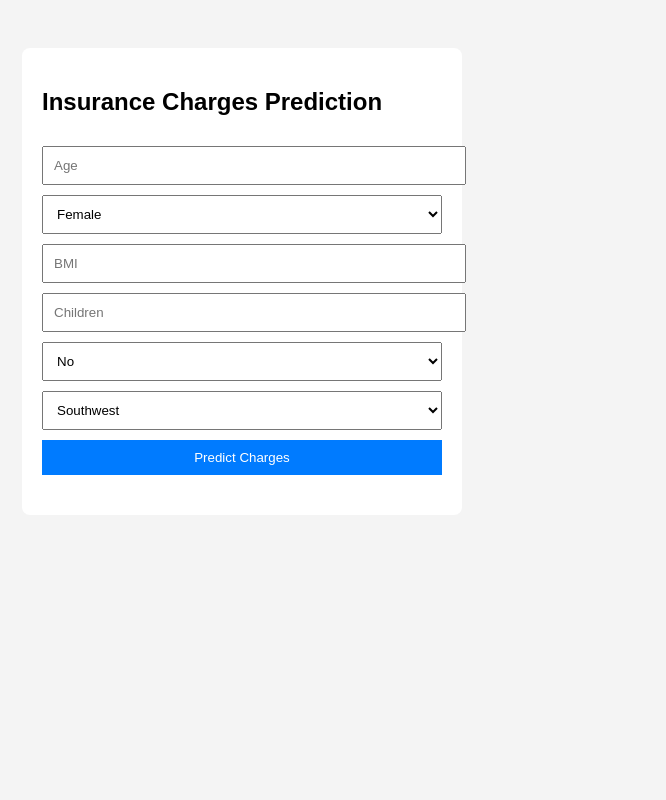
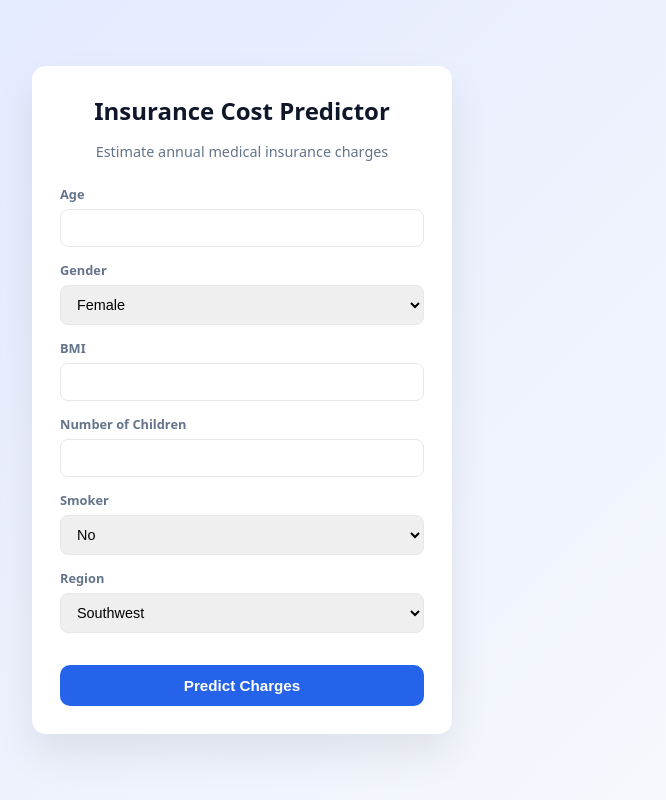
Before and after one commit to alphabhetmail-cpu/Model-Deployement, a Flask app: page / in a window 1280 px wide. Shown: the whole page, without its empty margins (398-1064 px from the left). Run offline with Flask 3, Linux system fonts and the light colour scheme; parts of the project's set-up code (start-up, migrations or seed data) failed here and were passed over.

Commit message:
Enhance index.html: update styles and improve form structure for better user experience

```diff
--- a/templates/index.html
+++ b/templates/index.html
@@ -4,75 +4,187 @@
   <meta charset="UTF-8" />
   <meta name="viewport" content="width=device-width, initial-scale=1.0" />
   <title>Insurance Cost Predictor</title>
+
   <style>
+    :root {
+      --primary: #2563eb;
+      --bg: #f8fafc;
+      --card: #ffffff;
+      --text: #0f172a;
+      --muted: #64748b;
+      --border: #e5e7eb;
+      --success: #16a34a;
+    }
+
+    * {
+      box-sizing: border-box;
+    }
+
     body {
-        font-family: Arial, sans-serif;
-        background: #f4f4f4;
-        padding: 40px;
+      margin: 0;
+      min-height: 100vh;
+      font-family: system-ui, -apple-system, BlinkMacSystemFont, "Segoe UI",
+        Roboto, Ubuntu, sans-serif;
+      background: linear-gradient(135deg, #e0e7ff, #f8fafc);
+      display: flex;
+      align-items: center;
+      justify-content: center;
+      padding: 24px;
+      color: var(--text);
     }
-      .container {
-        max-width: 400px;
-        background: white;
-        padding: 20px;
-        margin: auto;
+
+    .card {
+      width: 100%;
+      max-width: 420px;
+      background: var(--card);
+      border-radius: 14px;
+      padding: 28px;
+      box-shadow: 0 20px 40px rgba(0, 0, 0, 0.08);
+    }
+
+    h1 {
+      margin: 0 0 8px;
+      font-size: 1.5rem;
+      font-weight: 700;
+      text-align: center;
+    }
+
+    .subtitle {
+      text-align: center;
+      color: var(--muted);
+      font-size: 0.9rem;
+      margin-bottom: 24px;
+    }
+
+    .field {
+      margin-bottom: 14px;
+    }
+
+    label {
+      display: block;
+      font-size: 0.8rem;
+      font-weight: 600;
+      margin-bottom: 6px;
+      color: var(--muted);
+    }
+
+    input,
+    select {
+      width: 100%;
+      padding: 10px 12px;
       border-radius: 8px;
+      border: 1px solid var(--border);
+      font-size: 0.9rem;
+      outline: none;
+      transition: border 0.2s, box-shadow 0.2s;
     }
-      input,
-      select,
+
+    input:focus,
+    select:focus {
+      border-color: var(--primary);
+      box-shadow: 0 0 0 3px rgba(37, 99, 235, 0.15);
+    }
+
     button {
       width: 100%;
-        padding: 10px;
-        margin-top: 10px;
+      margin-top: 18px;
+      padding: 12px;
+      border: none;
+      border-radius: 10px;
+      background: var(--primary);
+      color: white;
+      font-size: 0.95rem;
+      font-weight: 600;
+      cursor: pointer;
+      transition: transform 0.1s ease, box-shadow 0.1s ease,
+        background 0.2s ease;
     }
-      button {
-        background: #007bff;
-        color: white;
-        border: none;
-        cursor: pointer;
+
+    button:hover {
+      background: #1d4ed8;
+      box-shadow: 0 8px 20px rgba(37, 99, 235, 0.35);
     }
-      button:hover {
-        background: #0056b3;
+
+    button:active {
+      transform: scale(0.98);
     }
+
     .result {
-        margin-top: 20px;
-        font-weight: bold;
+      margin-top: 22px;
+      padding: 14px;
+      border-radius: 10px;
+      background: #f0fdf4;
+      color: var(--success);
+      font-weight: 700;
+      text-align: center;
+      display: none;
+    }
+
+    .loading {
+      opacity: 0.7;
+      pointer-events: none;
     }
   </style>
 </head>
+
 <body>
-    <div class="container">
-      <h2>Insurance Charges Prediction</h2>
+  <div class="card">
+    <h1>Insurance Cost Predictor</h1>
+    <p class="subtitle">
+      Estimate annual medical insurance charges
+    </p>
 
-      <input type="number" id="age" placeholder="Age" required />
+    <div class="field">
+      <label for="age">Age</label>
+      <input type="number" id="age" min="1" required />
+    </div>
 
-      <select id="sex" title="Select gender">
+    <div class="field">
+      <label for="sex">Gender</label>
+      <select id="sex">
         <option value="female">Female</option>
         <option value="male">Male</option>
       </select>
+    </div>
 
-      <input type="number" step="0.1" id="bmi" placeholder="BMI" required />
+    <div class="field">
+      <label for="bmi">BMI</label>
+      <input type="number" step="0.1" id="bmi" required />
+    </div>
 
-      <input type="number" id="children" placeholder="Children" required />
+    <div class="field">
+      <label for="children">Number of Children</label>
+      <input type="number" id="children" min="0" required />
+    </div>
 
-      <select id="smoker" , title="Smoker status">
+    <div class="field">
+      <label for="smoker">Smoker</label>
+      <select id="smoker">
         <option value="no">No</option>
         <option value="yes">Yes</option>
       </select>
+    </div>
 
-      <select id="region" , title="Select region">
+    <div class="field">
+      <label for="region">Region</label>
+      <select id="region">
         <option value="southwest">Southwest</option>
         <option value="southeast">Southeast</option>
         <option value="northwest">Northwest</option>
         <option value="northeast">Northeast</option>
       </select>
+    </div>
 
-      <button onclick="predict()">Predict Charges</button>
+    <button id="predictBtn" onclick="predict()">Predict Charges</button>
 
     <div class="result" id="result"></div>
   </div>
 
   <script>
     function predict() {
+      const btn = document.getElementById("predictBtn");
+      const resultBox = document.getElementById("result");
+
       const data = {
         age: Number(document.getElementById("age").value),
         sex: document.getElementById("sex").value,
@@ -82,22 +194,29 @@
         region: document.getElementById("region").value,
       };
 
+      btn.classList.add("loading");
+      btn.innerText = "Predicting...";
+      resultBox.style.display = "none";
+
       fetch("/predict", {
         method: "POST",
-          headers: {
-            "Content-Type": "application/json",
-          },
+        headers: { "Content-Type": "application/json" },
         body: JSON.stringify(data),
       })
-          .then((response) => response.json())
-          .then((result) => {
-            if (result.prediction !== undefined) {
-              document.getElementById("result").innerText =
-                "Predicted Charges: ₹ " + result.prediction.toFixed(2);
+        .then((res) => res.json())
+        .then((res) => {
+          if (res.prediction !== undefined) {
+            resultBox.innerText =
+              "Estimated Charges: ₹ " + res.prediction.toFixed(2);
+            resultBox.style.display = "block";
           } else {
-              document.getElementById("result").innerText =
-                "Error: " + result.error;
+            resultBox.innerText = "Error: " + res.error;
+            resultBox.style.display = "block";
           }
+        })
+        .finally(() => {
+          btn.classList.remove("loading");
+          btn.innerText = "Predict Charges";
         });
     }
   </script>
```
Also changed, not shown: 1 other file. Lines whose indentation alone changed are shown as unchanged.
